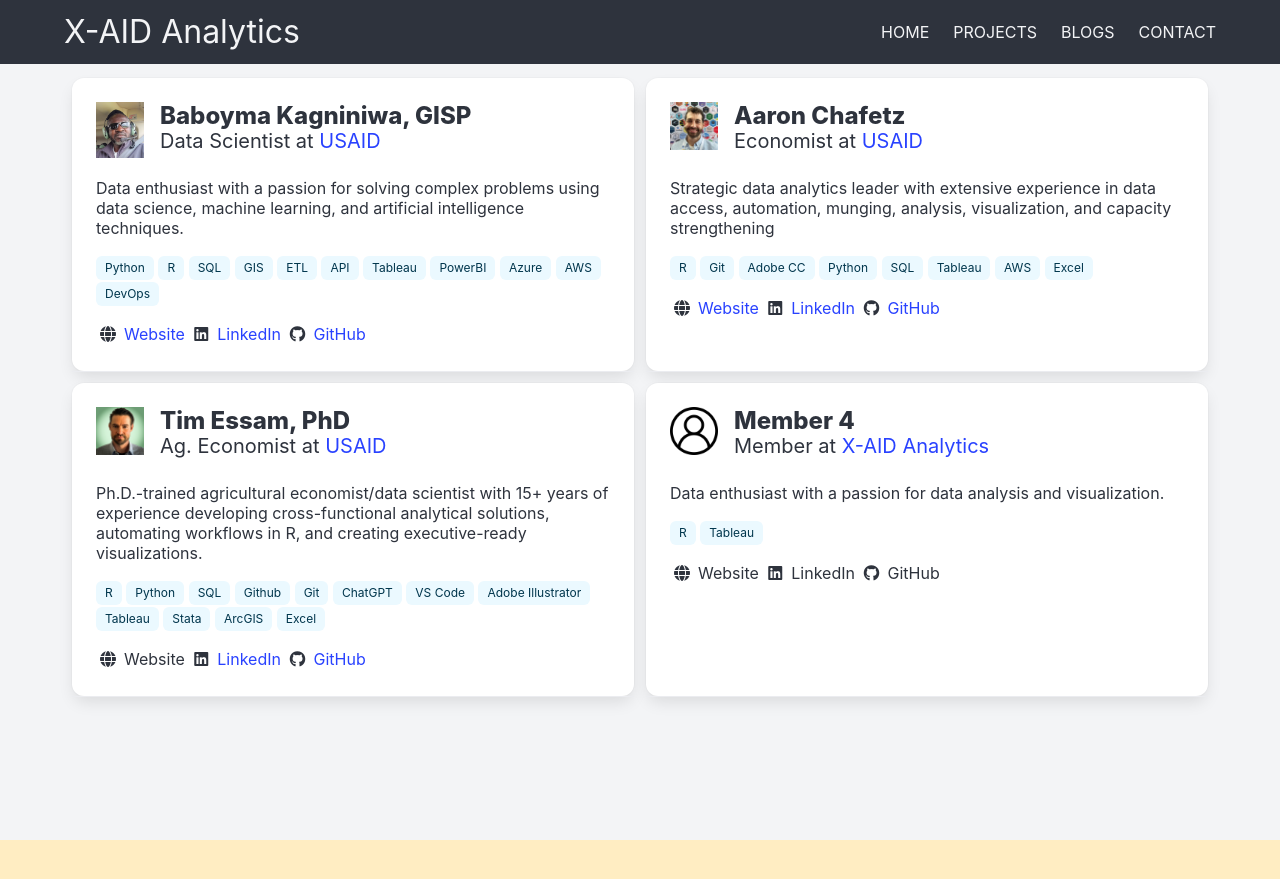
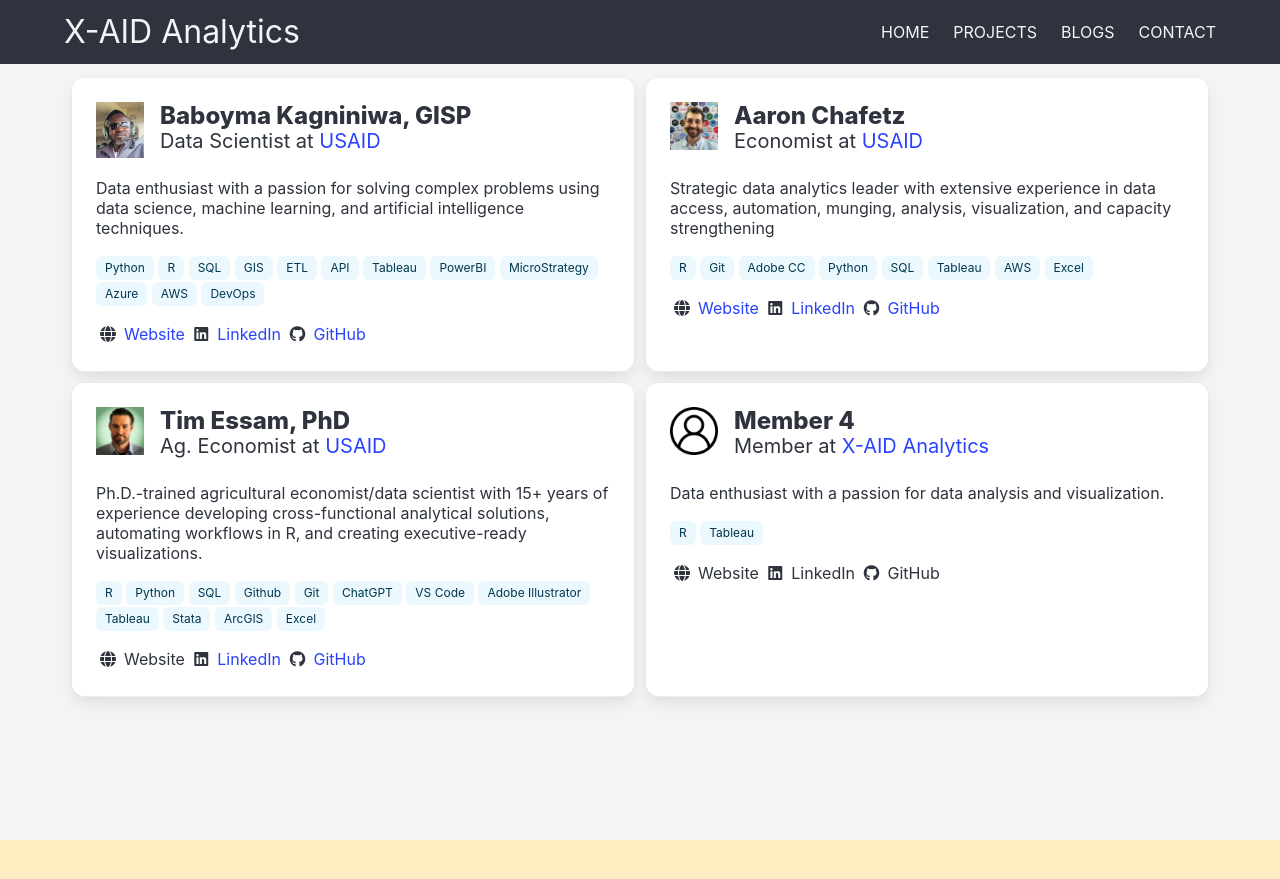
Before and after one commit to X-AID-Analytics/x-aid-analytics.github.io, a Jekyll site: the page built from docs/index.html, in a window 1280 px wide and 900 px high, scrolled down 1333 px. Shown: the top 879 px of the window. Built offline with Jekyll 4.4.1, drawn with Linux system fonts in a browser that asks for light colours; nearby versions of some CDN libraries; comment, search, counter and statistics services are not loaded; a style sheet for code colours, icons or effects is not loaded.

Commit message:
EDIT - Memeber Data

```diff
--- a/docs/_data/members.yml
+++ b/docs/_data/members.yml
@@ -6,7 +6,7 @@
     org: USAID
     org_link: https://www.usaid.gov
     bio: "Data enthusiast with a passion for solving complex problems using data science, machine learning, and artificial intelligence techniques."
-    skills: ["Python", "R", "SQL", "GIS", "ETL", "API", "Tableau", "PowerBI", "Azure", "AWS", "DevOps"]
+    skills: ["Python", "R", "SQL", "GIS", "ETL", "API", "Tableau", "PowerBI", "MicroStrategy", "Azure", "AWS", "DevOps"]
     social_links:
         -   name: Website
             url: https://baboyma.github.io
```
